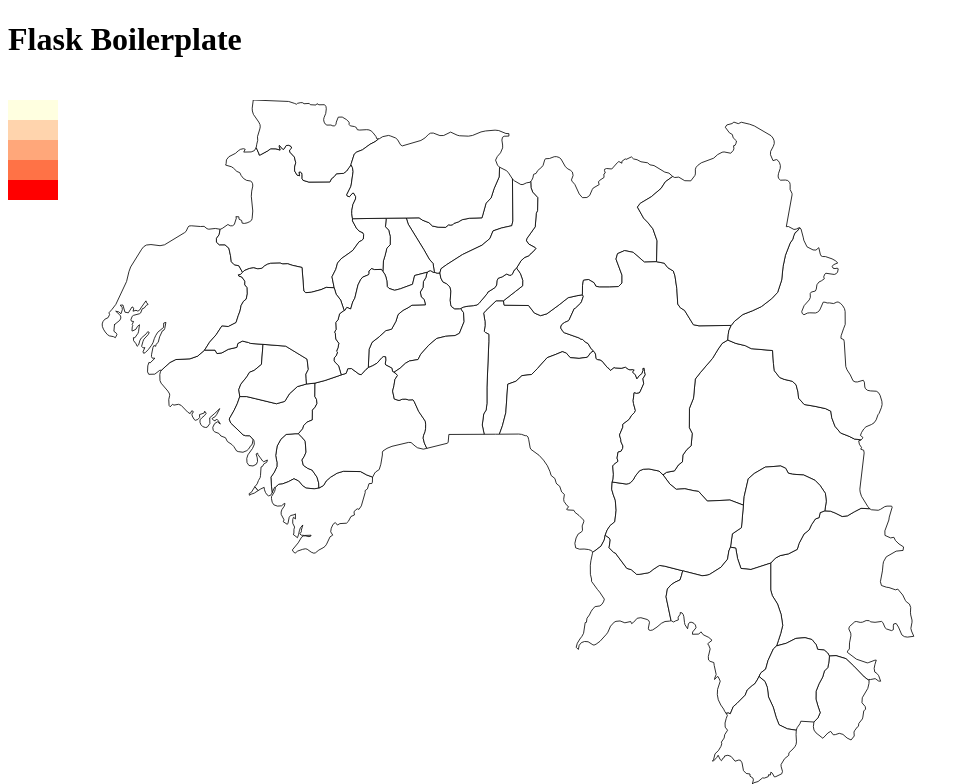
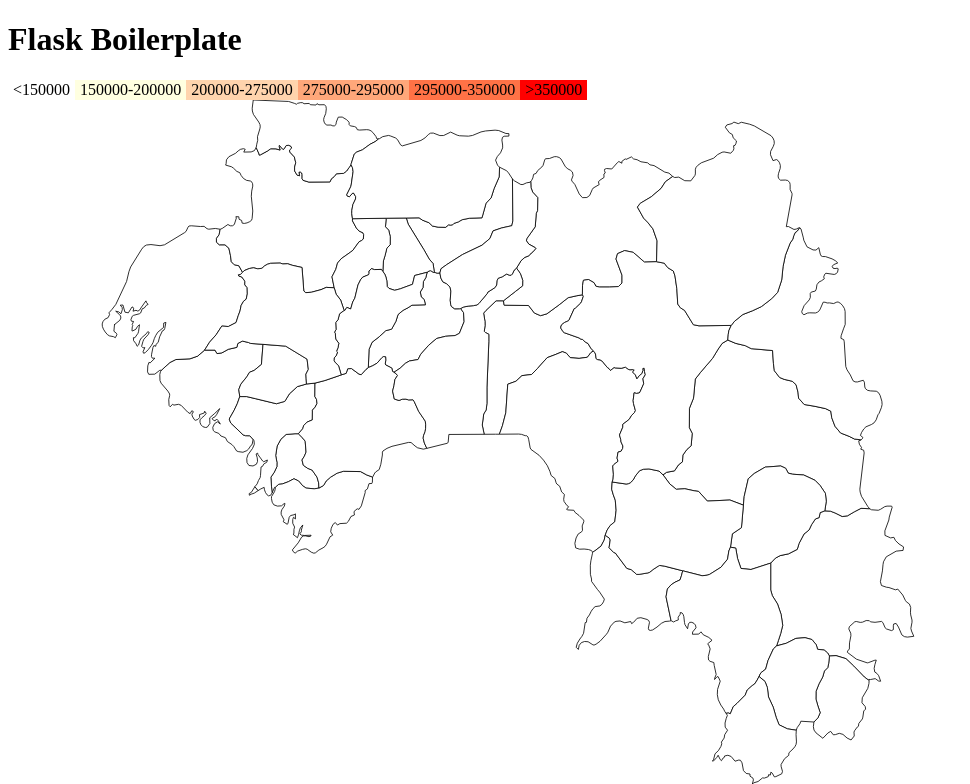
Before and after one commit to lisa-1010/nga_hacks, a Flask app: page / in a window 1280 px wide. Shown: the top 784 px of the page, without its empty margins (0-970 px from the left). Run offline with Flask 2, Linux system fonts and the light colour scheme.

Commit message:
Add interval ranges for population

```diff
--- a/flask/app/static/js/script.js
+++ b/flask/app/static/js/script.js
@@ -1,6 +1,7 @@
 var colors = ['#ffffff', '#ffffe0','#ffd4ad','#ffa77a','#ff7246','#ff0000'];
 var numPrefectures = 34;
 
+var populationRanges = ['<150000', '150000-200000', '200000-275000', '275000-295000', '295000-350000', '>350000']
 var population = {'Beyla': 26,
 'Boffa': 13,
 'Boke': 31,
@@ -56,7 +57,7 @@ $(document).ready(function() {
 function getGradientHTML() {
   var html = '';
   for (var i = 0; i < colors.length; i++) {
-    html += '<div style="width: 16.6667%; height: 100%; background: ' + colors[i] + ';"></div>';
+    html += '<td bgcolor="' + colors[i] + '">&nbsp;' + populationRanges[i] + '&nbsp;</td>';
   }
   return html;
 }
--- a/flask/app/templates/index.html
+++ b/flask/app/templates/index.html
@@ -7,7 +7,7 @@
   <body>
     <h1>Flask Boilerplate</h1>
 
-    <div id="gradient" style="width: 300px; height: 20px"></div>
+    <div id="gradient" style="width: 800px; height: 20px"></div>
 
     <div class="map">
     	{% include 'map.html' %}
```
